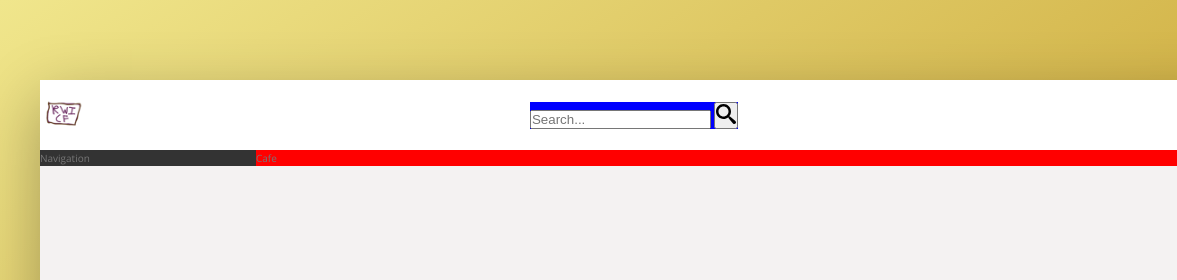
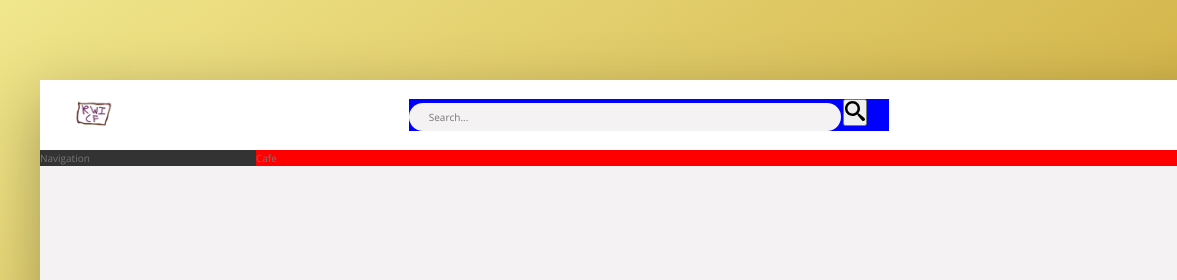
Before and after one commit to webroyit/9m2alf-FlexBoxAndSASS, a website: page index.html in a window 1280 px wide. Shown: the top 280 px of the page, 0-1177 px from the left. Drawn offline with nearby package versions, Linux system fonts and the light colour scheme.

Commit message:
Style the search bar

```diff
--- a/sass/_components.scss
+++ b/sass/_components.scss
@@ -1,11 +1,31 @@
 .logo{
     height: 3.25rem;
+    margin-left: 3rem;
 }
 
 .search{
     background-color: blue;
+    flex: 0 0 40%;
+
     &__input{
+        // input does not inherit the global font by default
+        font-family: inherit;
+        font-size: inherit;
+        color: inherit;
+        background-color: var(--color-grey-light-2);
+        border: none;
+        padding: .7rem 2rem;
+        border-radius: 100px;
+        width: 90%;
+        // add animation
+        transition: all .3s;
 
+        // expand the search bar when click
+        &:focus{
+            outline: none;
+            width: 100%;
+            background-color: var(--color-grey-light-3);
+        }
     }
 
     &__button{
```
Also changed, not shown: css/style.css.
